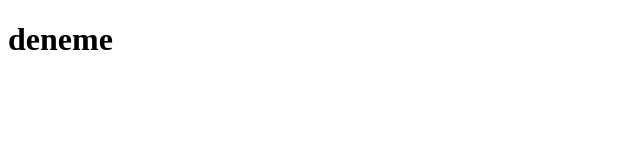
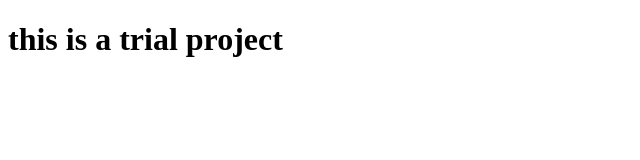
Before and after one commit to f-irem-sert/goit-test, a plain HTML site: page index.html in a window 1280 px wide. Shown: the whole page, without its empty margins (0-640 px from the left). Drawn offline with Linux system fonts and the light colour scheme.

Commit message:
change index file

```diff
--- a/index.html
+++ b/index.html
@@ -6,6 +6,6 @@
     <title>Document</title>
 </head>
 <body>
-    <h1>deneme</h1>
+    <h1>this is a trial project</h1>
 </body>
 </html>
```
